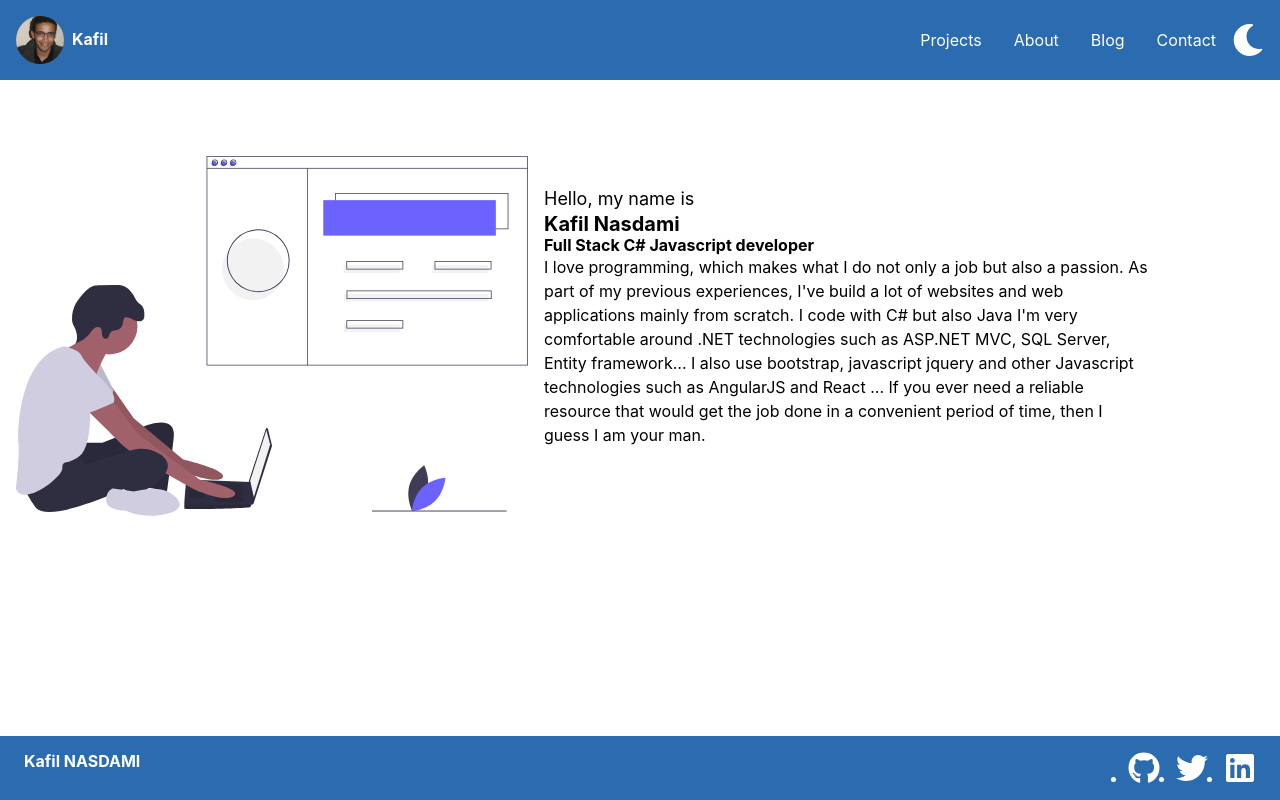
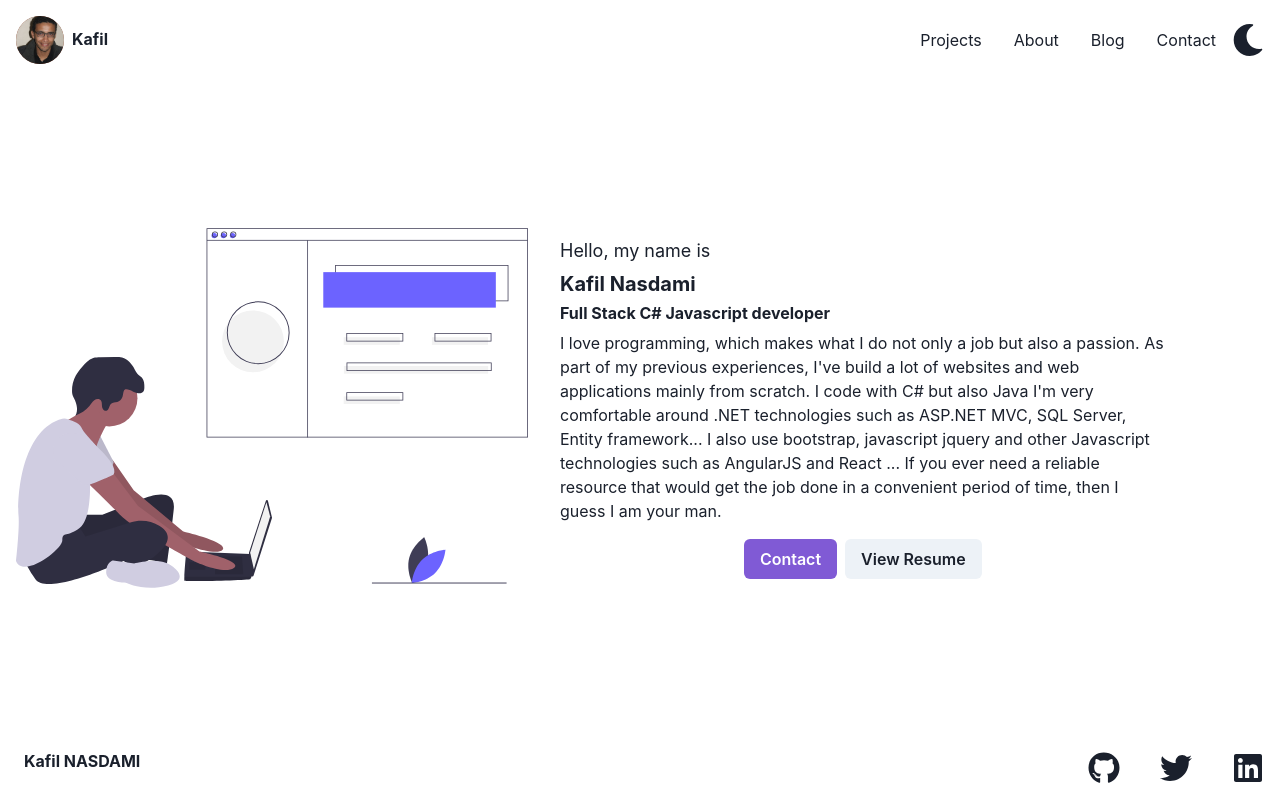
Before and after one commit to kafiln/kafil.now.sh, a Next.js app: page / in a window 1280 px wide. Built offline with nearby package versions, Linux system fonts and the light colour scheme.

Commit message:
Fixing dark mode

```diff
--- a/components/common/ThemeToggle.js
+++ b/components/common/ThemeToggle.js
@@ -4,7 +4,6 @@ import { FaMoon, FaSun } from "react-icons/fa";
 
 const ThemeToggle = () => {
   const { colorMode, toggleColorMode } = useColorMode();
-  console.log(colorMode);
   return (
     <Box
       className={`p-2 cursor-pointer`}
--- a/components/layout/DefaultLayout.js
+++ b/components/layout/DefaultLayout.js
@@ -1,4 +1,4 @@
-import { Flex, Stack } from "@chakra-ui/react";
+import { Flex } from "@chakra-ui/react";
 import Head from "next/head";
 import React from "react";
 import { Footer, Header } from "./";
@@ -26,8 +26,7 @@ const SEO = () => (
 
 const DefaultLayout = ({ children }) => {
   return (
-    <Stack>
-      <Flex height="100vh" direction="column" color="black" bg="white">
+    <Flex height="100vh" direction="column">
       <SEO />
       <Header />
       <Flex as="main" px={4} flex={1}>
@@ -35,7 +34,6 @@ const DefaultLayout = ({ children }) => {
       </Flex>
       <Footer />
     </Flex>
-    </Stack>
   );
 };
 
--- a/components/layout/Footer.js
+++ b/components/layout/Footer.js
@@ -1,4 +1,4 @@
-import { Flex, Heading, Box } from "@chakra-ui/react";
+import { Flex, Heading, Box, HStack } from "@chakra-ui/react";
 import React from "react";
 import { FaGithub, FaLinkedin, FaTwitter } from "react-icons/fa";
 const Footer = () => {
@@ -25,22 +25,16 @@ const Footer = () => {
     { name: "mail", url: "mailto:kafil.nasdami@gmail.com" },
   ];
   return (
-    <Flex
-      p={4}
-      as="footer"
-      justifyContent="space-between"
-      bg="blue.600"
-      color="white"
-    >
+    <Flex p={4} as="footer" justifyContent="space-between">
       <Heading as="h1" mx={2} size="sm">
         Kafil NASDAMI
       </Heading>
-      <Flex as="ul">
+      <HStack as="ul" spacing={10}>
         {socials
           .filter((item) => item.display)
           .map((item) => {
             return (
-              <Box as="li" key={item.name} mx={2}>
+              <Box as="li" key={item.name} style={{ listStyle: "none" }}>
                 <a
                   alt={item.name}
                   aria-label={item.name}
@@ -53,7 +47,7 @@ const Footer = () => {
               </Box>
             );
           })}
-      </Flex>
+      </HStack>
     </Flex>
   );
 };
--- a/components/layout/Header.js
+++ b/components/layout/Header.js
@@ -1,12 +1,9 @@
+import { Avatar, Box, Flex, Heading } from "@chakra-ui/react";
 import Link from "next/link";
 import React from "react";
-import { useRouter } from "next/router";
-import { Avatar, Box, Flex, Heading, Spacer } from "@chakra-ui/react";
 import { ThemeToggle } from "../common";
 
 const Header = () => {
-  const activeClasses = "bg-white font-bold rounded text-black";
-  const { route } = useRouter();
   const pages = [
     { name: "projects" },
     { name: "about" },
@@ -14,13 +11,7 @@ const Header = () => {
     { name: "contact" },
   ];
   return (
-    <Flex
-      as="header"
-      p={4}
-      justifyContent="space-between"
-      bg="blue.600"
-      color="white"
-    >
+    <Flex as="header" p={4} justifyContent="space-between">
       <Link href="/">
         <Flex alignItems="center" style={{ cursor: "pointer" }}>
           <Avatar name="Kafil Nasdami" src="./me.png" />
--- a/components/layout/HeroSection.js
+++ b/components/layout/HeroSection.js
@@ -1,27 +1,27 @@
-import React from "react";
-import Image from "next/image";
 import {
+  Button,
+  ButtonGroup,
   Container,
   Flex,
-  Box,
   Heading,
+  HStack,
   Text,
-  Button,
-  Spacer,
-  ButtonGroup,
+  VStack,
 } from "@chakra-ui/react";
+import Image from "next/image";
+import React from "react";
 
 const HeroSection = () => {
   return (
-    <Flex as="section" alignItems="center" justifyContent="center">
+    <HStack as="section" spacing={8}>
       <Image
         alt="A person using a laptop"
         src="/hero.svg"
         height={512}
         width={512}
       />
-      <Flex ml={4} direction="column" className="space-y-4">
-        <Flex direction="column" className="space-y-2">
+      <VStack spacing={4}>
+        <VStack spacing={2} align="start">
           <Text fontSize="lg">Hello, my name is</Text>
           <Heading as="h1" size="md">
             Kafil Nasdami
@@ -40,15 +40,15 @@ const HeroSection = () => {
             would get the job done in a convenient period of time, then I guess
             I am your man.
           </Container>
-        </Flex>
+        </VStack>
         <Flex justifyContent="center">
-          <ButtonGroup colorScheme="red.800" spacing="2">
-            <Button>Contact</Button>
+          <ButtonGroup spacing="2">
+            <Button colorScheme="purple">Contact</Button>
             <Button>View Resume</Button>
           </ButtonGroup>
         </Flex>
-      </Flex>
-    </Flex>
+      </VStack>
+    </HStack>
   );
 };
 
--- /dev/null
+++ b/pages/_document.js
@@ -0,0 +1,24 @@
+import { ColorModeScript } from "@chakra-ui/react";
+import Document, { Html, Head, Main, NextScript } from "next/document";
+
+class MyDocument extends Document {
+  static async getInitialProps(ctx) {
+    const initialProps = await Document.getInitialProps(ctx);
+    return { ...initialProps };
+  }
+
+  render() {
+    return (
+      <Html lang="en">
+        <Head />
+        <body>
+          <ColorModeScript />
+          <Main />
+          <NextScript />
+        </body>
+      </Html>
+    );
+  }
+}
+
+export default MyDocument;
--- a/pages/index.js
+++ b/pages/index.js
@@ -4,9 +4,7 @@ import { HeroSection, Layout } from "../components/layout";
 export default function Home() {
   return (
     <Layout>
-      <Flex direction="column">
-        <HeroSection />
-      </Flex>
+      <HeroSection />
     </Layout>
   );
 }
```
Lines whose indentation alone changed are shown as unchanged.
